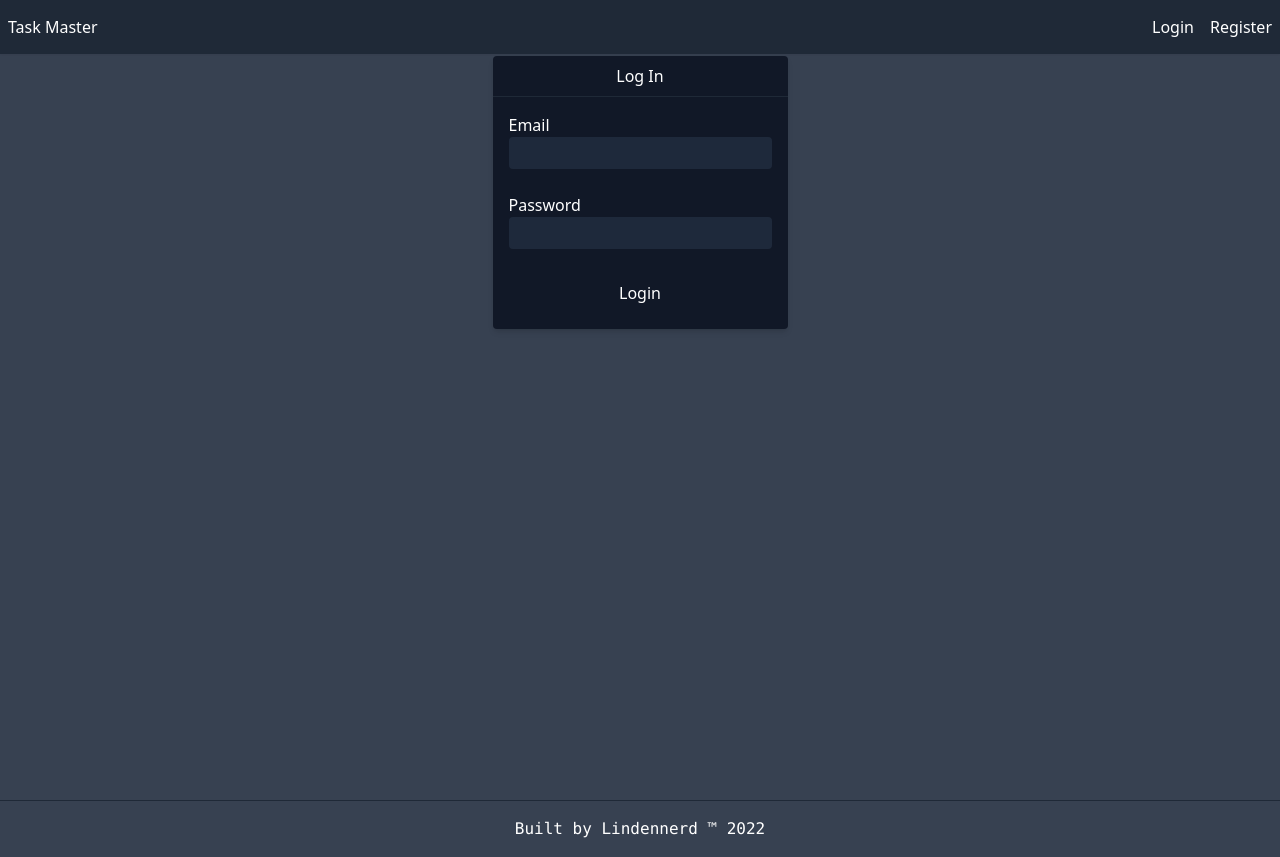
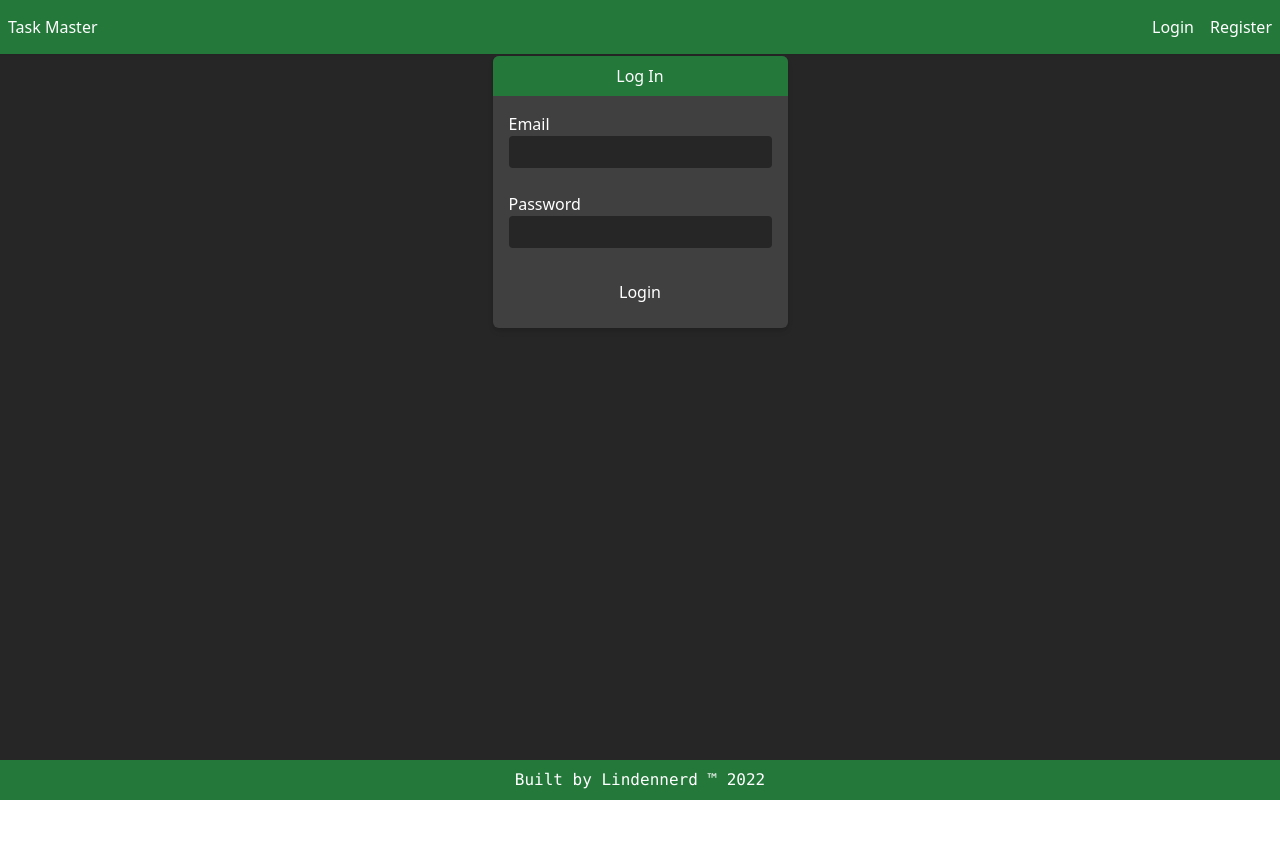
Before and after one commit to Lindennerd/taskmaster, a React (Vite) app in the folder client/: page /login in a window 1280 px wide. After the commit the page ends 800 px from the top, so only its background shows below. Built offline with nearby package versions, Linux system fonts and the light colour scheme; some icons are missing.

Commit message:
fix theme

```diff
--- a/client/src/components/Login/Form.tsx
+++ b/client/src/components/Login/Form.tsx
@@ -3,7 +3,7 @@ import gql from "graphql-tag";
 import { LoginType, UserOutput } from "../../gql/graphql";
 import { Card } from "../UI/Card";
 import { useState } from "react";
-import { ToastContainer, toast } from "react-toastify";
+import { toast } from "react-toastify";
 
 const LOGIN_MUTATION = gql`
   mutation Login($input: LoginType!) {
@@ -58,7 +58,7 @@ export function LoginForm() {
             onChange={(e) => setLoginForm({ password: e.target.value })}
           />
         </div>
-        <div className="form-control">
+        <div className="form-control ">
           <button disabled={loading}>
             {loading ? "Loging you in..." : "Login"}
           </button>
--- a/client/src/components/Navbar/Unauthenticated.tsx
+++ b/client/src/components/Navbar/Unauthenticated.tsx
@@ -3,7 +3,7 @@ import { ThemeSwitcher } from "../UI/ThemeSwitcher";
 
 export function UnauthenticatedNavbar() {
   return (
-    <div className="fixed top-0 w-full flex justify-between items-center p-2 shadow-sm bg-white dark:bg-gray-800 z-10">
+    <div className="fixed top-0 w-full flex justify-between items-center p-2 shadow-sm text-white bg-primary_light dark:bg-primary_dark z-10">
       <div>
         <Link to="/" className="hover:border-b-2 transition-all">
           Task Master
--- a/client/src/components/UI/Card.tsx
+++ b/client/src/components/UI/Card.tsx
@@ -5,8 +5,8 @@ interface CardProps {
 
 export function Card({ title, children }: CardProps) {
   return (
-    <div className="rounded dark:bg-gray-900 bg-white shadow-md">
-      <div className="p-2 text-center border-b dark:border-b-gray-800">
+    <div className="rounded-md dark:bg-neutral-700 bg-white shadow-md">
+      <div className="p-2 rounded-t-md text-center text-white bg-primary_light dark:bg-primary_dark">
         {title}
       </div>
       {children}
--- a/client/src/components/UI/Footer.tsx
+++ b/client/src/components/UI/Footer.tsx
@@ -1,6 +1,9 @@
 export function Footer() {
   return (
-    <div className="w-full border-t dark:border-t-gray-800 flex justify-center items-center p-4">
+    <div
+      className="w-full flex items-center justify-center z-10 bg-primary_light dark:bg-primary_dark
+     dark:border-t-gray-800 p-4 absolute bottom-0 h-10"
+    >
       <span className="font-mono">
         Built by{" "}
         <a href="http://lindennerd.vercel.app/">Lindennerd &#8482; 2022</a>
--- a/client/src/components/UI/ThemeSwitcher.tsx
+++ b/client/src/components/UI/ThemeSwitcher.tsx
@@ -6,7 +6,7 @@ export function ThemeSwitcher() {
 
   return (
     <button
-      className="dark:hover:bg-slate-700 hover:bg-slate-100 p-1 rounded-full"
+      className="dark:hover:bg-secondary_dark hover:bg-secondary_light p-1 rounded-full"
       onClick={(e) => setTheme(!theme)}
     >
       {theme ? (
--- a/client/src/index.css
+++ b/client/src/index.css
@@ -8,10 +8,10 @@
     }
 
     .form-control input {
-        @apply px-4 py-1 outline-none dark:bg-slate-800 bg-gray-100 rounded
+        @apply px-4 py-1 outline-none dark:bg-neutral-800 bg-gray-100 rounded
     }
 
     .form-control button {
-        @apply w-full hover:dark:bg-slate-800 hover:bg-gray-100 rounded p-2 transition-all
+        @apply w-full hover:dark:bg-primary_dark hover:text-white hover:bg-secondary_light rounded p-2 transition-all
     }
 }
--- a/client/src/pages/LoginPage.tsx
+++ b/client/src/pages/LoginPage.tsx
@@ -2,7 +2,7 @@ import { LoginForm } from "../components/Login/Form";
 
 export function LoginPage() {
   return (
-    <div className="flex justify-center items-center justify-items-center">
+    <div className="flex flex-col justify-center items-center justify-items-center">
       <LoginForm />
     </div>
   );
--- a/client/src/pages/Root.tsx
+++ b/client/src/pages/Root.tsx
@@ -9,10 +9,13 @@ export default function Root() {
   const { theme } = useTheme();
 
   return (
-    <div className="dark:bg-gray-700 dark:text-white transition-colors bg-gray-100">
+    <div
+      className="dark:bg-neutral-800 dark:text-white transition-colors
+     bg-gray-100 w-full min-h-screen relative"
+    >
       <ToastContainer theme={theme ? "light" : "dark"} />
       <UnauthenticatedNavbar />
-      <div className="w-screen h-screen px-2 py-14">
+      <div className="px-2 pt-14 pb-12 w-full">
         <Outlet />
       </div>
       <Footer />
--- a/client/tailwind.config.cjs
+++ b/client/tailwind.config.cjs
@@ -6,7 +6,14 @@ module.exports = {
     "./src/**/*.{js,ts,jsx,tsx}",
   ],
   theme: {
-    extend: {},
+    extend: {
+      colors: {
+        primary_light: '#14a83c',
+        secondary_light: '#23783a',
+        primary_dark: '#23783a',
+        secondary_dark: '#14a83c'
+      }
+    },
   },
   plugins: [],
 }
```
